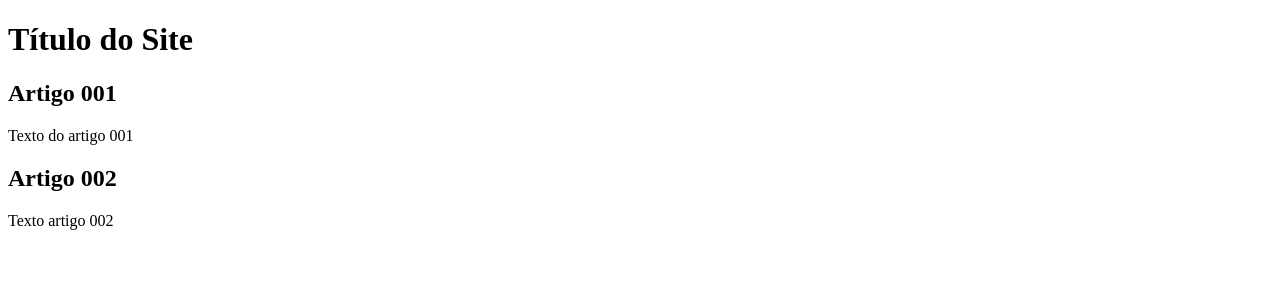
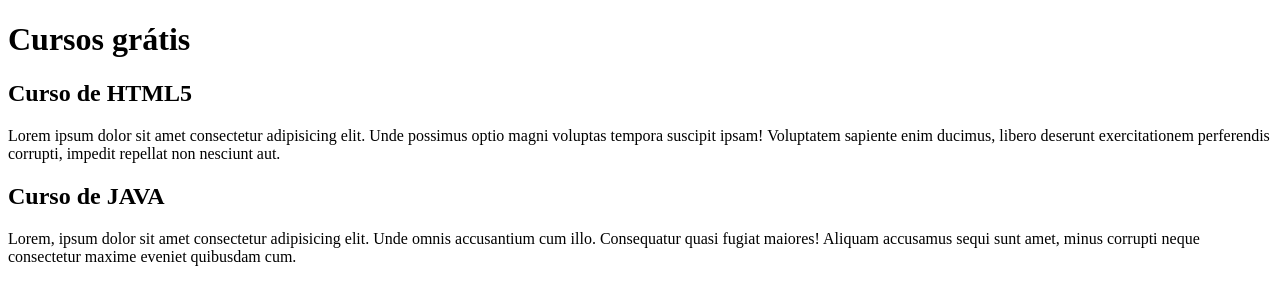
Before and after one commit to II2DII/projeto-site, a plain HTML site: page index.html in a window 1280 px wide. Drawn offline with Linux system fonts and the light colour scheme.

Commit message:
comecei a escrever o conteúdo

```diff
--- a/index.html
+++ b/index.html
@@ -9,15 +9,19 @@
 <body>
     <main>
         <header>
-            <h1>Título do Site</h1>
+            <h1>Cursos grátis</h1>
         </header>
         <article>
-            <h2>Artigo 001</h2>
-            <p>Texto do artigo 001</p>
+            <h2>Curso de HTML5</h2>
+            <p>Lorem ipsum dolor sit amet consectetur adipisicing elit. Unde possimus optio magni
+                voluptas tempora suscipit ipsam! Voluptatem sapiente enim ducimus, libero deserunt
+                exercitationem perferendis corrupti, impedit repellat non nesciunt aut.</p>
         </article>
         <article>
-            <h2>Artigo 002</h2>
-            <p>Texto artigo 002</p>
+            <h2>Curso de JAVA</h2>
+            <p>Lorem, ipsum dolor sit amet consectetur adipisicing elit. Unde omnis accusantium cum
+                illo. Consequatur quasi fugiat maiores! Aliquam accusamus sequi sunt amet, minus
+                corrupti neque consectetur maxime eveniet quibusdam cum.</p>
         </article>
     </main>
 </body>
```
